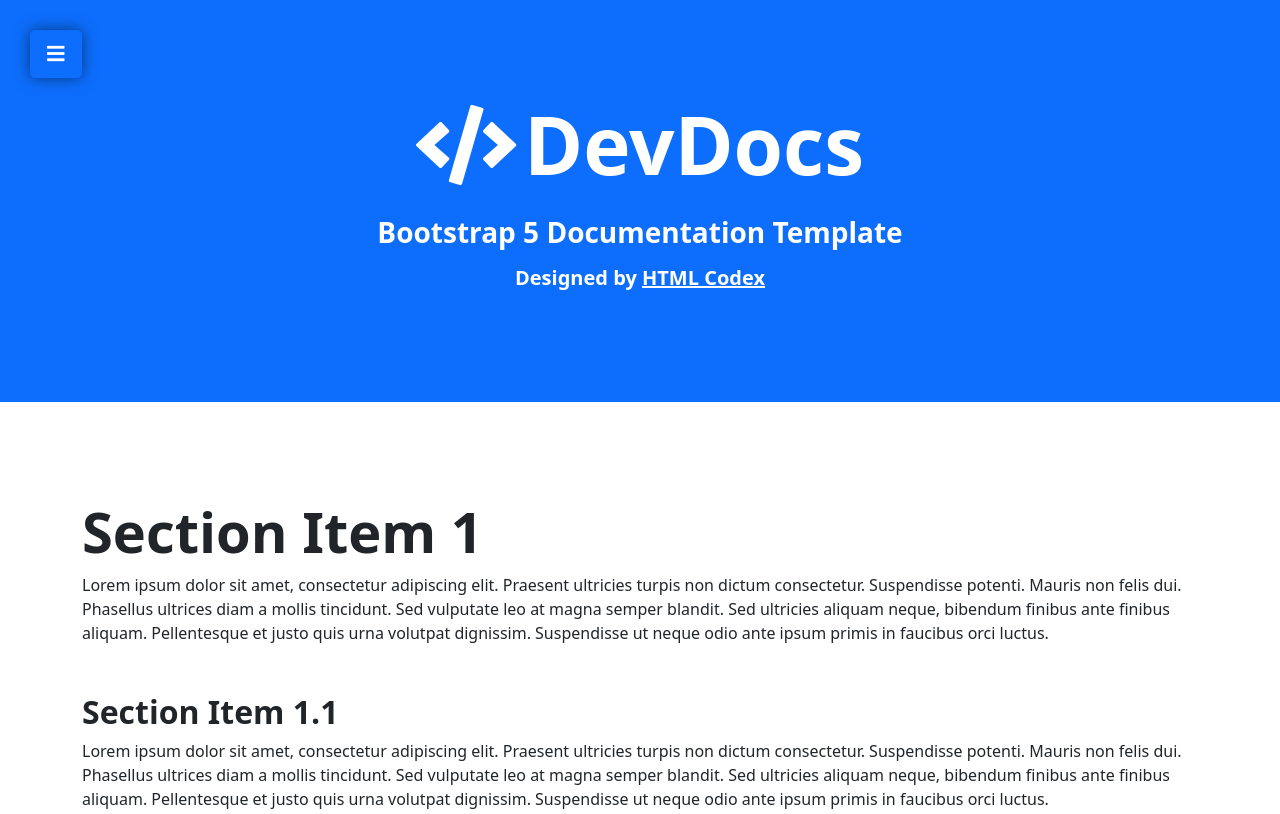
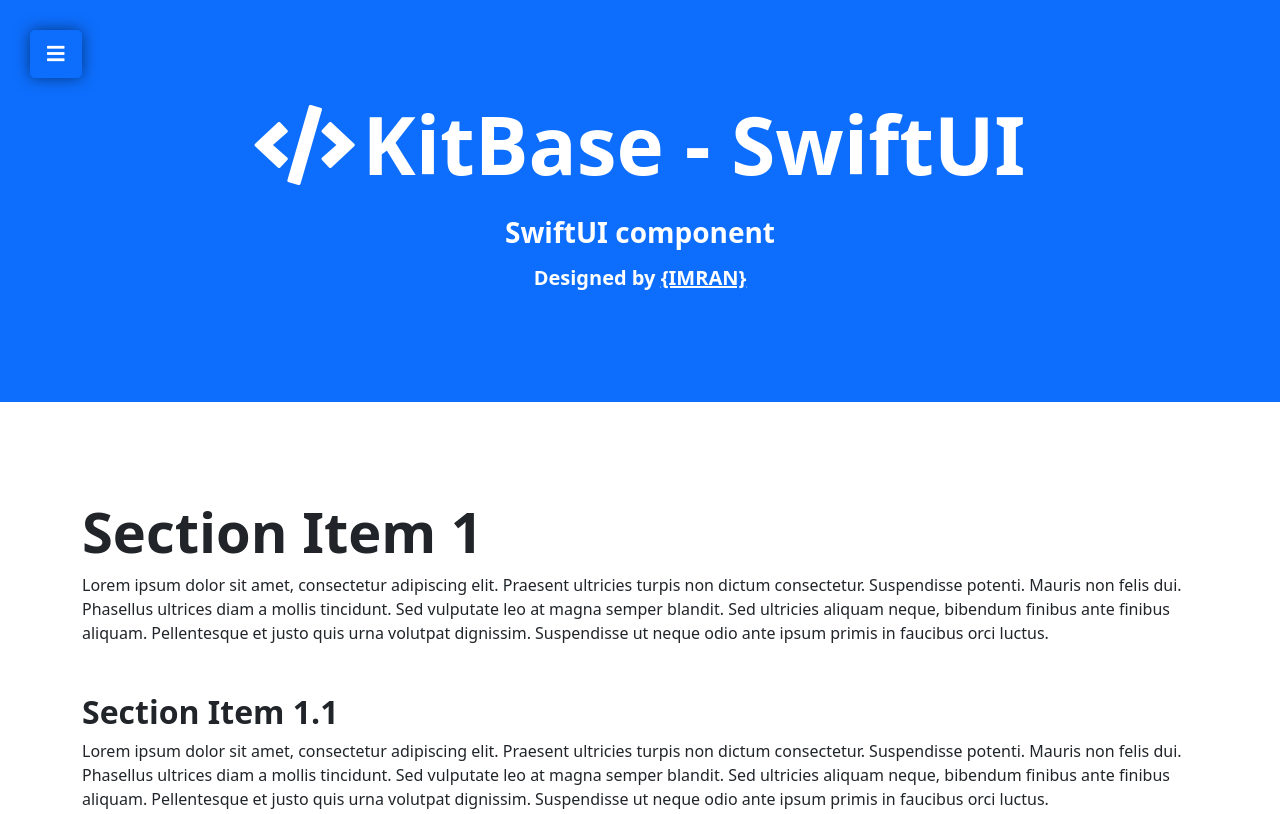
Before and after one commit to sinbadbd/KitBase-documentation, a plain HTML site: page index.html in a window 1280 px wide. Shown: the top 814 px of the page. Drawn offline with Linux system fonts and the light colour scheme.

Commit message:
info added

```diff
--- a/index.html
+++ b/index.html
@@ -3,7 +3,7 @@
 
 <head>
     <meta charset="utf-8">
-    <title>DevDocs - Bootstrap Documentation Template</title>
+    <title>KitBase - SwiftUI component</title>
     <meta content="width=device-width, initial-scale=1.0" name="viewport">
 
     <!-- Icon Font Stylesheet -->
@@ -27,7 +27,7 @@
     <div class="offcanvas offcanvas-start" data-bs-scroll="true" tabindex="-1" id="offcanvasSidebar"
         aria-labelledby="offcanvasSidebarLabel">
         <div class="offcanvas-header border-bottom">
-            <h2 class="fw-bold mb-0"><i class="fa fa-code me-2"></i>DevDocs</h2>
+            <h2 class="fw-bold mb-0"><i class="fa fa-code me-2"></i>KitBase</h2>
             <button type="button" class="btn-close text-reset" data-bs-dismiss="offcanvas" aria-label="Close"></button>
         </div>
         <div class="offcanvas-body">
@@ -129,9 +129,9 @@
     <div class="container-fluid bg-primary py-5 mb-5">
         <div class="row py-5">
             <div class="col-12 text-center">
-                <h1 class="display-1 fw-bold text-white mb-4"><i class="fa fa-code me-2"></i>DevDocs</h1>
-                <h3 class="fw-bold text-white mb-3">Bootstrap 5 Documentation Template</h3>
-                <h5 class="fw-bold text-white mb-3">Designed by <a class="text-white" href="https://htmlcodex.com">HTML Codex</a></h5>
+                <h1 class="display-1 fw-bold text-white mb-4"><i class="fa fa-code me-2"></i>KitBase - SwiftUI</h1>
+                <h3 class="fw-bold text-white mb-3">SwiftUI component</h3>
+                <h5 class="fw-bold text-white mb-3">Designed by <a class="text-white" href="https://github.com/sinbadbd" target="_blank">{IMRAN}</a></h5>
             </div>
         </div>
     </div>
```
